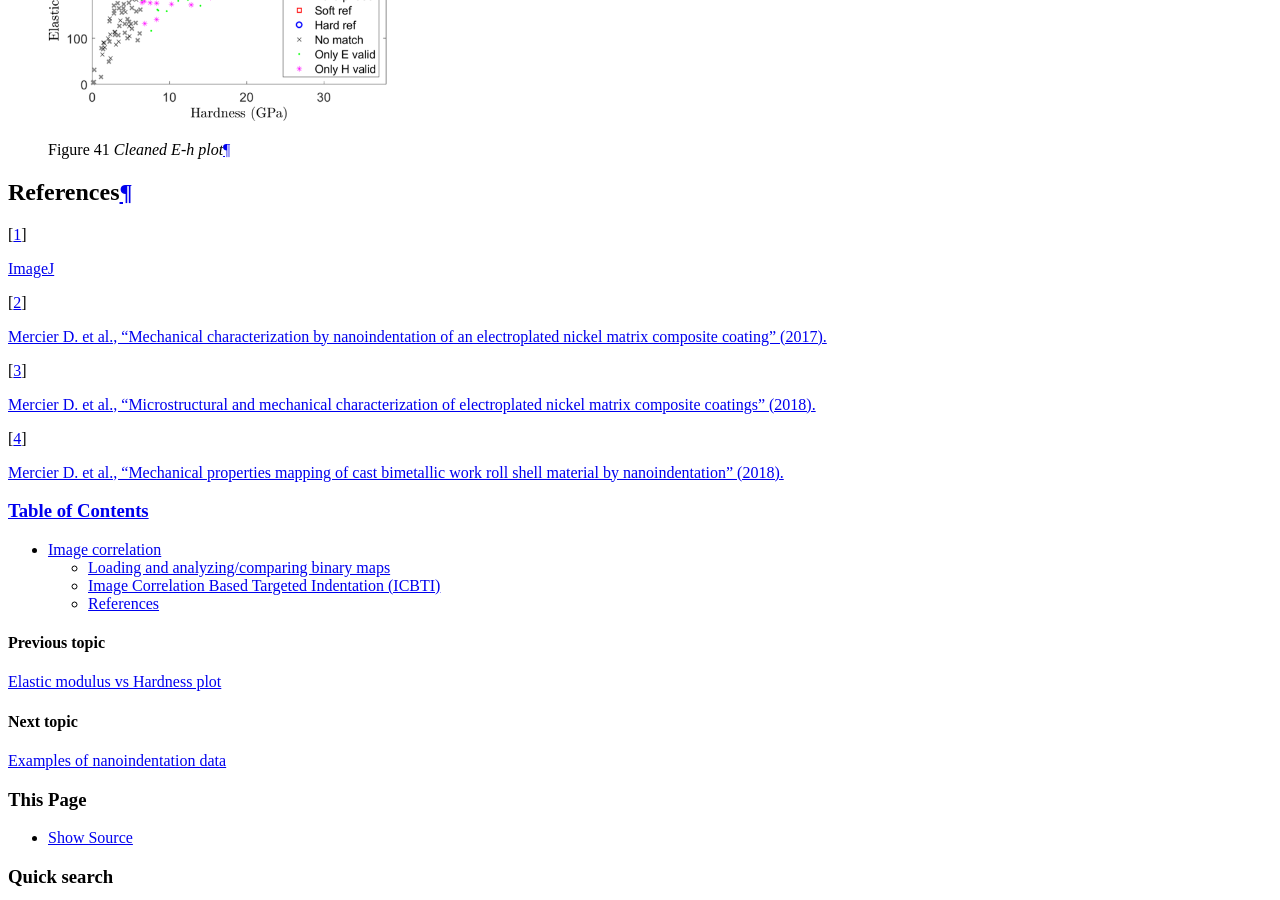
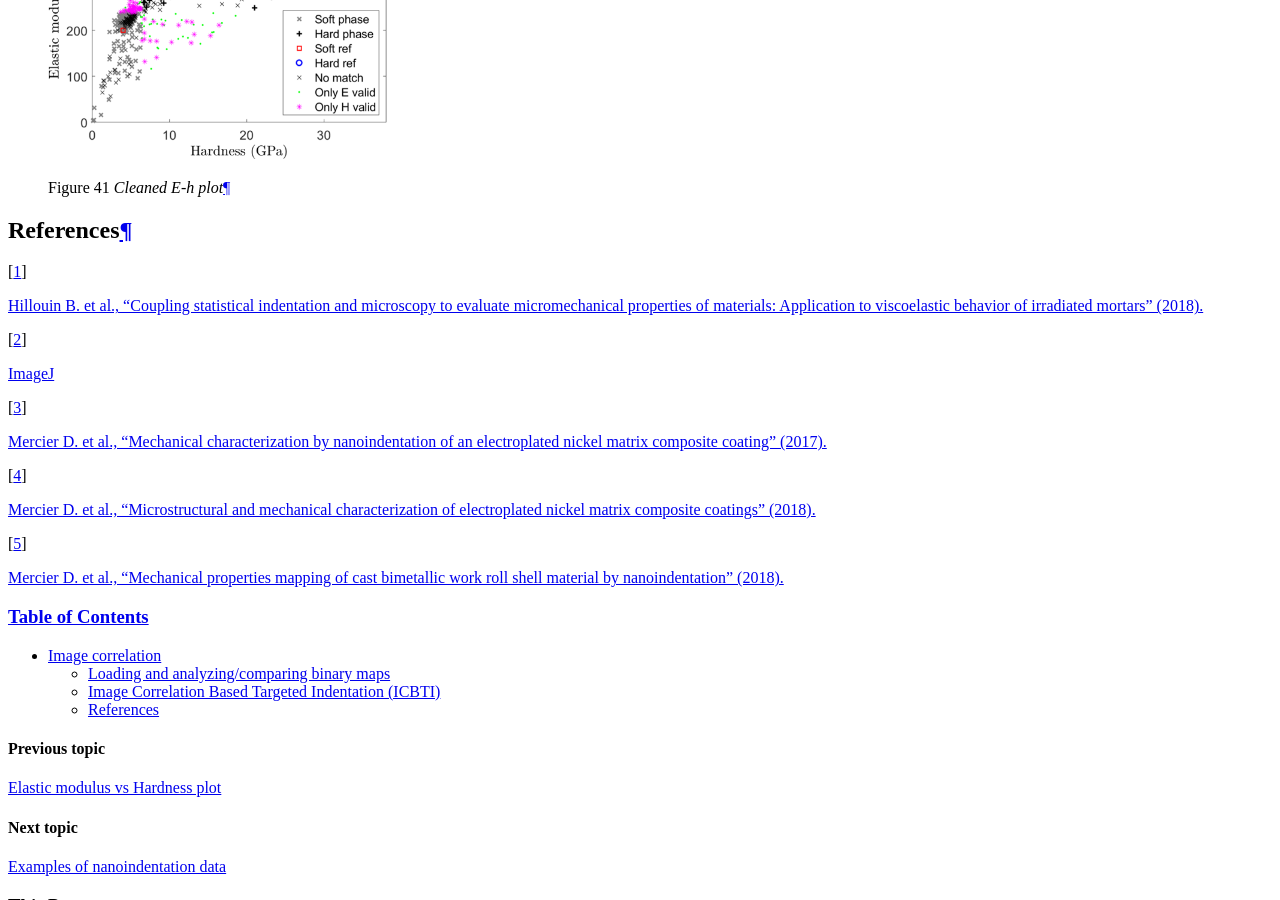
Before and after one commit to DavidMercier/TriDiMap, a Sphinx documentation site: the page built from doc/image_correlation.rst, in a window 1280 px wide and 900 px high, scrolled down 4191 px. Built offline with Sphinx 7.4.7, drawn with Linux system fonts in a browser that asks for light colours; comment, search, counter and statistics services are not loaded; some of the changed text lies outside the part shown.

Commit message:
updated doc (links and ref)

```diff
--- a/doc/image_correlation.rst
+++ b/doc/image_correlation.rst
@@ -2,6 +2,8 @@
 ==========================
 
 .. include:: includes.rst
+
+Coupling statistical indentation and microscopy observation can be a good solution to evaluate micromechanical properties of materials [#Hilloulin_2018]_.
 
 Loading and analyzing/comparing binary maps
 ############################################
@@ -13,7 +15,8 @@
 A solution to avoid pixelized maps is to apply linear interpolation on the mechanical map and thus increasing the mechanical maps resolution.
 
 To obtain a pixelized microstructural map, a solution is to use the software ImageJ (or Fiji) [#ImageJ_software]_.
-Once an image of the indentation grid is obtained by microscopy with enough quality (good contrast between phases, enough resolution...), load it in the image analysis software.
+Once an image of the indentation grid is obtained by microscopy with enough quality
+(good contrast between phases, enough resolution...), load it in the image analysis software.
 Crop the image around the indentation grid and let the minimum of space around the matrix of imprints.
 Adjust the contrast/brightness of the image to emphasize the different phases in your sample.
 Then, adjust the number of pixels horizontally and vertically, before to save it as a .png microstructural map.
@@ -49,7 +52,7 @@
    *Phase ratio optimized comparison between binarized microstructural map and mechanical maps*
 
 Image Correlation Based Targeted Indentation (ICBTI)
-############################################
+######################################################
 
 Phase fractions and mechanical property values can be extracted from grid nanoindentation experiments
 using innovative and quantitative statistical treatments of datasets,
@@ -103,6 +106,7 @@
 References
 ############################################
 
+.. [#Hilloulin_2018] `Hillouin B. et al., "Coupling statistical indentation and microscopy to evaluate micromechanical properties of materials: Application to viscoelastic behavior of irradiated mortars" (2018). <https://dx.doi.org/10.1016/j.cemconcomp.2018.09.008>`_
 .. [#ImageJ_software] `ImageJ <https://imagej.nih.gov/ij/>`_
 .. [#Mercier_2017] `Mercier D. et al., "Mechanical characterization by nanoindentation of an electroplated nickel matrix composite coating" (2017). <https://dx.doi.org/10.1051/mattech/2017014>`_
 .. [#Mercier1_2018] `Mercier D. et al., "Microstructural and mechanical characterization of electroplated nickel matrix composite coatings" (2018). <https://doi.org/10.1080/02670844.2018.1433270>`_
--- a/doc/links_ref.rst
+++ b/doc/links_ref.rst
@@ -27,6 +27,7 @@
 #############################################################
 * `Engqvist H. and Wiklund U., "Mapping of mechanical properties of WC–Co using nanoindentation" (2000). <https://doi.org/10.1023/A:1019143419984>`_
 * `Pelletier H. et al., "Using depth-sensing techniques to characterize multiphases steels" (2000). <https://doi.org/10.1051/mattech/200088030041>`_
+* `Hu C. et al., "Nanoindentation as a tool to measure and map mechanical properties of hardened cement pastes" (2005). <https://doi.org/10.1557/mrc.2015.3>`_
 * `Constantinides G. et al., "Grid indentation analysis of composite microstructure and mechanics: Principles and validation" (2006). <https://doi.org/10.1016/j.msea.2006.05.125>`_
 * `Němeček J., "Nanoindentation of heterogeneous structural materials", PhD thesis (2009). <http://ksm.fsv.cvut.cz/~nemecek/teaching/dmpo/literatura/habilitation%20thesis_Nemecek_CTU-01-2010.pdf>`_
 * `Randall N.X. et al., "Nanoindentation analysis as a two-dimensional tool for mapping the mechanical properties of complex surfaces" (2009). <https://doi.org/10.1557/jmr.2009.0149>`_
@@ -60,6 +61,8 @@
 * `Hintsala E.D. et al., "High-Throughput Nanoindentation for Statistical and Spatial Property Determination" (2018). <https://doi.org/10.1007/s11837-018-2752-0>`_
 * `Kossman S. et al., "Mechanical characterization by multiscale instrumented indentation of highly heterogeneous materials for braking applications" (2018). <https://doi.org/10.1007/s10853-018-3158-7>`_
 * `Enrique-Jimenez P. et al., "Nanoindentation mapping of multiscale composites of graphene-reinforced polypropylene and carbon fibres" (2018). <https://doi.org/10.1016/j.compscitech.2018.11.009>`_
+* `Wilson W. et al., "Automated coupling of NanoIndentation and Quantitative EnergyDispersive Spectroscopy (NI-QEDS): A comprehensive method to disclose the micro-chemo-mechanical properties of cement pastes" (2018). <https://doi.org/10.1016/j.cemconres.2017.08.016>`_
+* `Hillouin B. et al., "Coupling statistical indentation and microscopy to evaluate micromechanical properties of materials: Application to viscoelastic behavior of irradiated mortars" (2018). <https://dx.doi.org/10.1016/j.cemconcomp.2018.09.008>`_
 * `Haušild P. et al., "Statistical treatment of grid indentation considering the effect of the interface and the microstructural length scale" (2019). <https://doi.org/10.1016/j.mechmat.2018.11.006>`_
 
 Colormap
--- a/doc/pdf_cdf.rst
+++ b/doc/pdf_cdf.rst
@@ -24,7 +24,8 @@
 of the bin size and thus of the distribution shape (i.e. peak intensity).
 Indeed, the shape of the distributions is bin size dependent, while this bin size (e.g. 0.5GPa or 3GPa) is defined arbitrary by the user.
 This issue is well known in the literature and is a little bit discussed in this presentation [#Mercier_2016]_ and this paper [#Hrbek_2017]_.
-The shape of the distributions is also bin step dependent. In other words, if the the histogram starts from an odd or an even value, the distribution is different.
+The shape of the distributions is also bin step dependent.
+In other words, if the the histogram starts from an odd or an even value, the distribution is different.
 
 .. figure:: ./_pictures/pdf_schemes.png
    :scale: 50 %
```
Also changed, not shown: doc/E_H.rst (+5 -2 lines).
